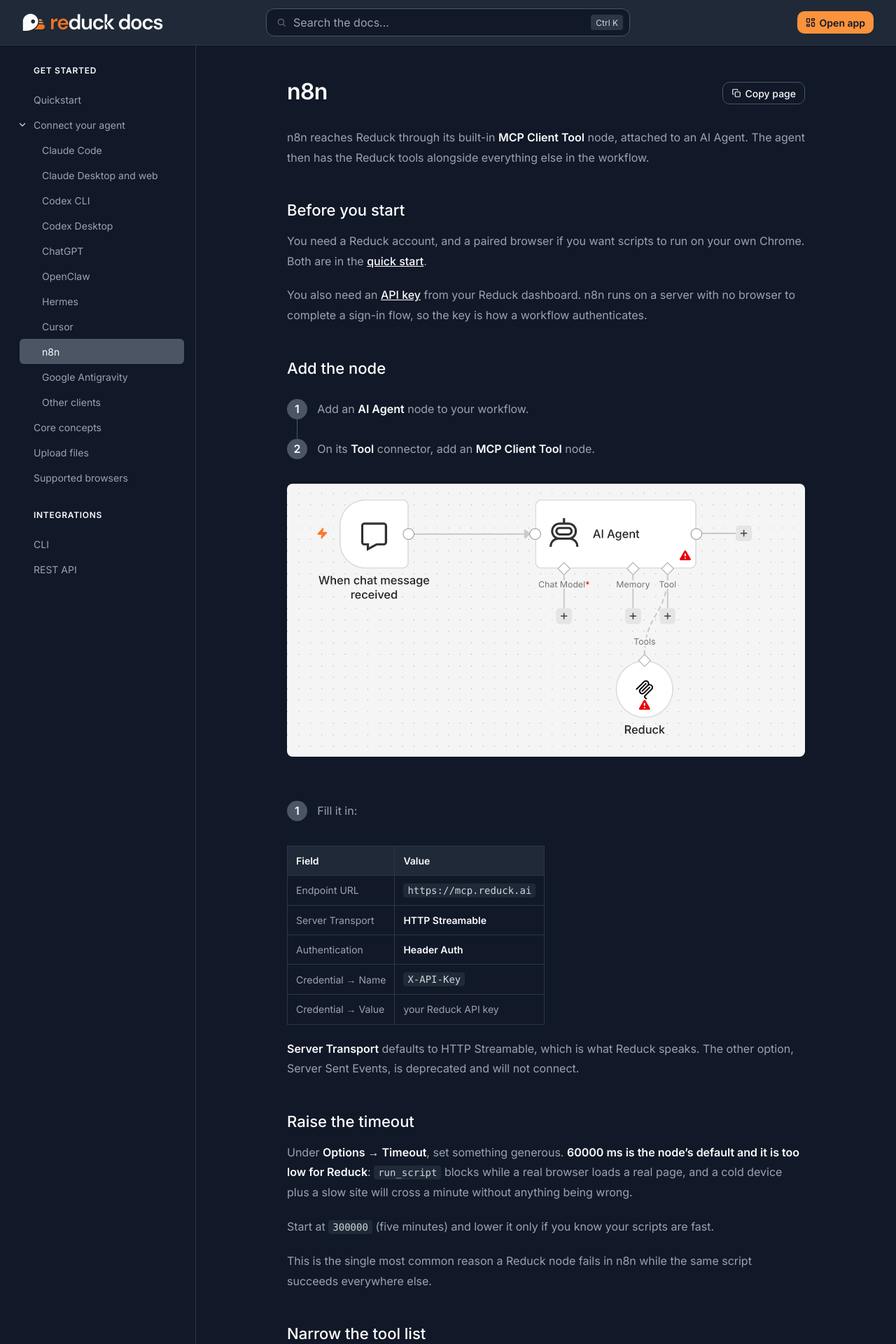
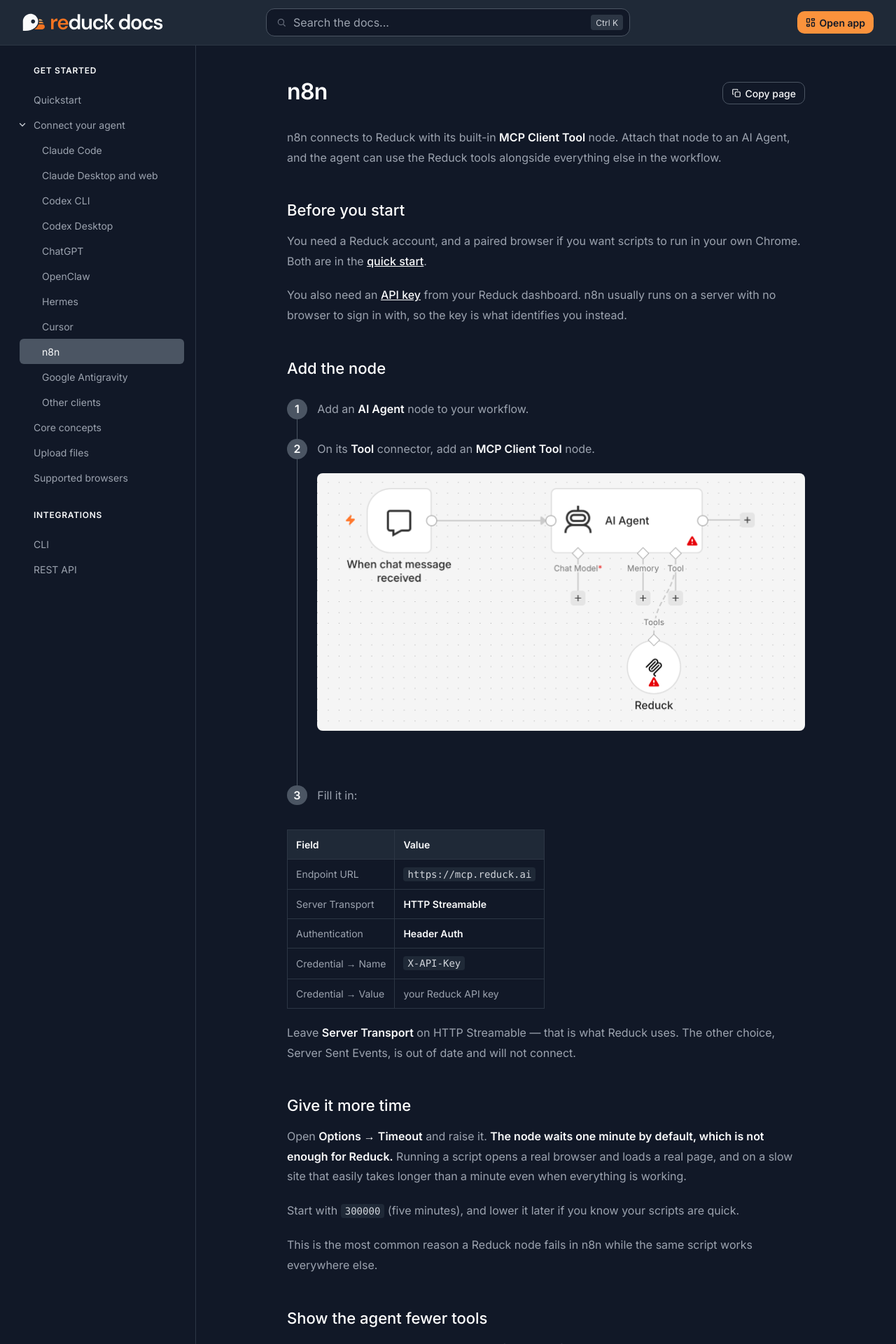
Before and after one commit to conception-ai/docs.reduck.ai, a Jekyll site: the page built from _docs/n8n/index.md, in a window 1280 px wide. Shown: the top 1920 px of the page at 70% size. Built offline with Jekyll 4.4.1, drawn with Linux system fonts in a browser that asks for light colours; some of the changed text lies outside the part shown.

Commit message:
docs(connect): plainer language on all three setup pages
These are read by someone setting Reduck up for the first time, not by
whoever built it, so the prose drops the implementation talk.

Cursor: no more OAuth client registration, stdio shape or refresh tokens.
"You do not need a client ID, a secret, or a list of permissions", "command
is for servers that run as a program on your own machine", "the approval ran
out".

n8n: "Give it more time" instead of "Raise the timeout", and the reason is
now that a script opens a real browser on a slow site rather than that
run_script blocks on a cold device. "Show the agent fewer tools" instead of
"Narrow the tool list".

Antigravity: the warning now leads with what the reader would actually
notice - you still get a reply, so the request looks like it worked even
though Reduck never ran.

Field names and button labels are left exactly as the products spell them
(Authenticate, Server Transport, HTTP Streamable, Header Auth), since those
are what people have to find on screen.

Co-Authored-By: Claude Opus 5 <noreply@anthropic.com>

```diff
--- a/_docs/n8n/index.md
+++ b/_docs/n8n/index.md
@@ -5,22 +5,23 @@ section: connect
 order: 100
 ---
 
-n8n reaches Reduck through its built-in **MCP Client Tool** node, attached to an AI Agent. The
-agent then has the Reduck tools alongside everything else in the workflow.
+n8n connects to Reduck with its built-in **MCP Client Tool** node. Attach that node to an AI
+Agent, and the agent can use the Reduck tools alongside everything else in the workflow.
 
 ## Before you start
 
-You need a Reduck account, and a paired browser if you want scripts to run on your own Chrome.
+You need a Reduck account, and a paired browser if you want scripts to run in your own Chrome.
 Both are in the [quick start](/docs/overview#quick-start).
 
-You also need an [API key](/docs/api-reference) from your Reduck dashboard. n8n runs on a server
-with no browser to complete a sign-in flow, so the key is how a workflow authenticates.
+You also need an [API key](/docs/api-reference) from your Reduck dashboard. n8n usually runs on a
+server with no browser to sign in with, so the key is what identifies you instead.
 
 ## Add the node
 
 1. Add an **AI Agent** node to your workflow.
 2. On its **Tool** connector, add an **MCP Client Tool** node.
-![An AI Agent node with the Reduck MCP Client Tool attached to its Tool connector](agent-with-mcp-tool.png)
+
+   ![An AI Agent node with the Reduck MCP Client Tool attached to its Tool connector](agent-with-mcp-tool.png)
 
 3. Fill it in:
 
@@ -32,51 +33,51 @@ with no browser to complete a sign-in flow, so the key is how a workflow authent
 | Credential → Name | `X-API-Key` |
 | Credential → Value | your Reduck API key |
 
-**Server Transport** defaults to HTTP Streamable, which is what Reduck speaks. The other option,
-Server Sent Events, is deprecated and will not connect.
+Leave **Server Transport** on HTTP Streamable — that is what Reduck uses. The other choice, Server
+Sent Events, is out of date and will not connect.
 
-## Raise the timeout
+## Give it more time
 
-Under **Options → Timeout**, set something generous. **60000 ms is the node's default and it is
-too low for Reduck**: `run_script` blocks while a real browser loads a real page, and a cold
-device plus a slow site will cross a minute without anything being wrong.
+Open **Options → Timeout** and raise it. **The node waits one minute by default, which is not
+enough for Reduck.** Running a script opens a real browser and loads a real page, and on a slow
+site that easily takes longer than a minute even when everything is working.
 
-Start at `300000` (five minutes) and lower it only if you know your scripts are fast.
+Start with `300000` (five minutes), and lower it later if you know your scripts are quick.
 
-This is the single most common reason a Reduck node fails in n8n while the same script succeeds
-everywhere else.
+This is the most common reason a Reduck node fails in n8n while the same script works everywhere
+else.
 
-## Narrow the tool list
+## Show the agent fewer tools
 
-Reduck exposes 30 tools, and most of them are for authoring scripts rather than running them. An
-agent that only has to run the catalogue does better with fewer:
+Reduck comes with 30 tools, and most of them are for building scripts rather than running them. An
+agent that only needs to run existing scripts does better with a short list.
 
 Set **Include Tools** to *Selected* and pick:
 
 - `list_scripts` — find a script for the site
-- `read_script` — read its arguments before calling it
+- `read_script` — see what information it needs
 - `run_script` — run it
 
-Add `list_devices` if the workflow picks a browser explicitly, and `list_runs` or
-`read_run_results` if it needs to inspect a run afterwards.
+Add `list_devices` if the workflow chooses a browser itself, and `list_runs` or
+`read_run_results` if it needs to look at a run afterwards.
 
-## Confirm it is connected
+## Check that it worked
 
-Open the MCP Client Tool node. Once the credential is accepted, the node lists the tools it found
-on the server — that list is the proof. Then run the workflow once and ask the agent to call
-`whoami`; it reports the Reduck account the key belongs to.
+Open the MCP Client Tool node. Once the key is accepted, the node lists the tools it found. Then
+run the workflow once and ask the agent to run `whoami` — it tells you which Reduck account the
+key belongs to.
 
-## If it does not appear
+## If Reduck does not show up
 
-- **The transport is set to Server Sent Events.** It is deprecated and Reduck does not serve it.
-  Switch to HTTP Streamable.
-- **The header name is wrong.** It is `X-API-Key`, and Header Auth sends exactly what you type.
-  Bearer Auth also works, with a token rather than an API key.
-- **The node timed out.** See above — the default minute is not enough for a browser run.
-- **The key is not valid.** An unrecognized key comes back as a `401`, which n8n surfaces as a
-  failed connection rather than as an authentication message.
+- **The transport is set to Server Sent Events.** Reduck does not support it. Switch to HTTP
+  Streamable.
+- **The header name is wrong.** It has to be `X-API-Key`, spelled exactly that way. Bearer Auth
+  works too, using a token instead of an API key.
+- **The node ran out of time.** See above — one minute is not enough for a browser run.
+- **The key is not valid.** n8n shows this as a failed connection rather than saying the key was
+  refused, so check the key before anything else.
 
-## Going the other way
+## The other direction
 
-This page is about n8n driving Reduck. A Reduck script can also call *into* n8n — a workflow's
-`/webhook/<path>` is an ordinary URL, so a script reaches it with no session at all.
+This page covers n8n using Reduck. A Reduck script can also call n8n: a workflow's
+`/webhook/<path>` is an ordinary web address, so a script can reach it with no sign-in at all.
```
Also changed, not shown: _docs/antigravity/index.md (+22 -19 lines), _docs/cursor/index.md (+32 -34 lines).
